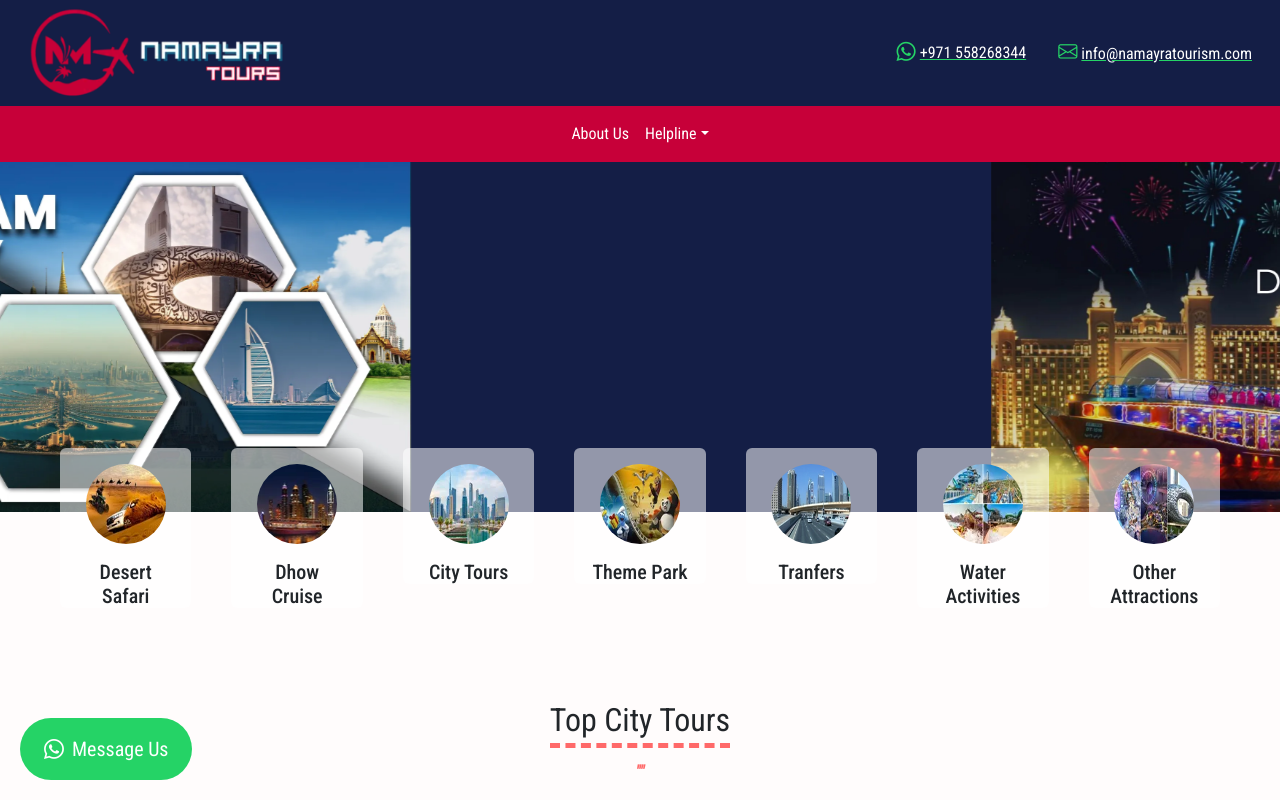
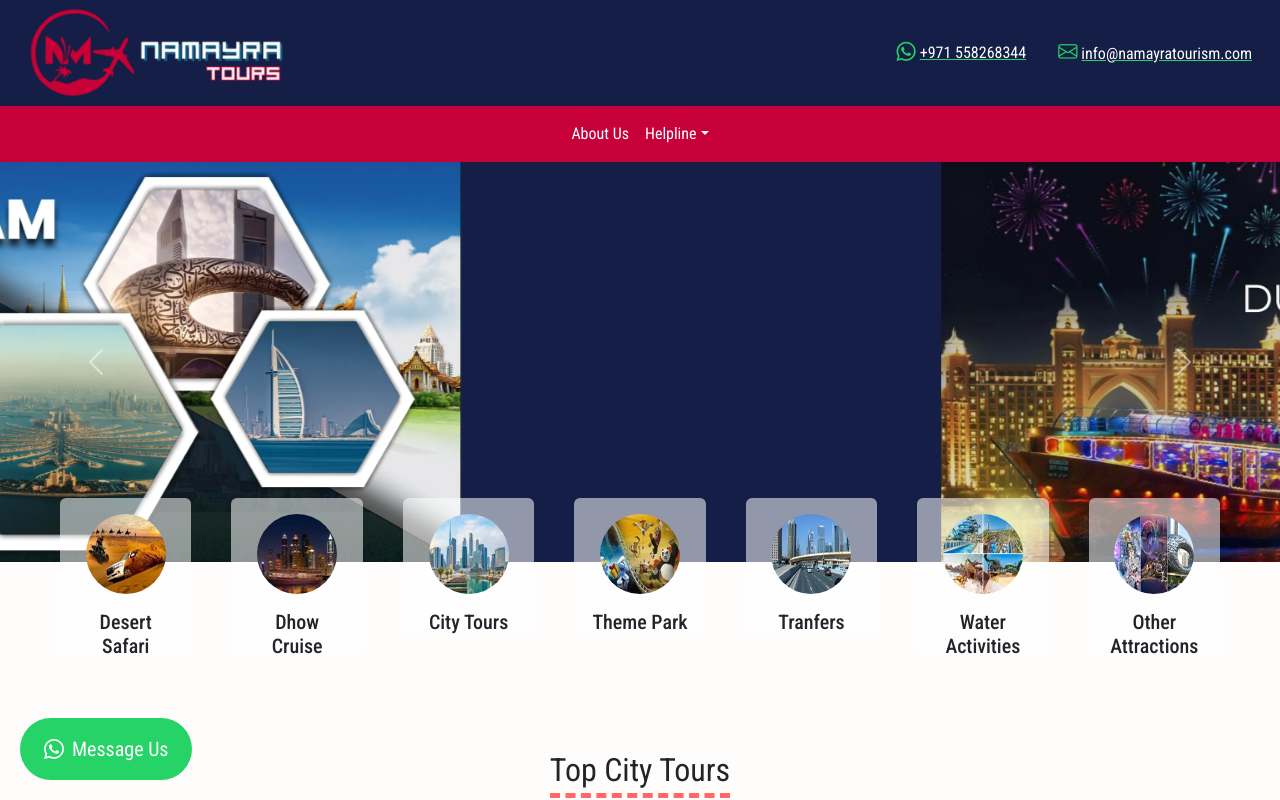
Before and after one commit to bharat1999/namayra_tours, a React (Vite) app: page / in a window 1280 px wide. Shown: the top 800 px of the page. Built offline with nearby package versions, Linux system fonts and the light colour scheme.

Commit message:
carousel height change

```diff
--- a/src/components/CustomCarousel.jsx
+++ b/src/components/CustomCarousel.jsx
@@ -8,12 +8,7 @@ import img4 from "../assets/home/4.webp";
 export default function CustomCarousel() {
   return (
     <Container fluid className="px-0">
-      <Carousel
-        indicators={false}
-        controls={false}
-        slide={true}
-        interval="3000"
-      >
+      <Carousel indicators={false} slide={true} interval="3000">
         <Carousel.Item>
           <img className="carousel-image" src={img1} />
         </Carousel.Item>
--- a/src/data/activity.jsx
+++ b/src/data/activity.jsx
@@ -699,15 +699,30 @@ const activityData = {
       {
         title: "Tour Inclusions",
         bulletPoints: [
-          { content: "A short briefing on the basics of scuba diving" },
-          { content: "An introduction to the equipment" },
-          { content: "Safety training session by a professional instructor" },
-          { content: "Explore Deep Dive Dubai up to 12m" },
-          { content: "Discover Scuba Dive" },
-          { content: "Premium Discover Scuba Dive" },
-          { content: "Edited video" },
-          { content: "Honorary wall certificate" },
-          { content: "100aed Dive Shop credit." },
+          {
+            title: "Specialized Training:",
+            content:
+              "If it's a deep dive certification, training materials and instruction will be included.",
+          },
+          {
+            title: "Advanced Equipment:",
+            content: "Access to specialized gear suitable for greater depths.",
+          },
+          {
+            title: "Experienced Guides:",
+            content:
+              "In-depth briefings and guidance from experienced instructors familiar with deep diving.",
+          },
+          {
+            title: "Extended Bottom Time:",
+            content:
+              "Adequate time for exploring greater depths, factoring in safety considerations.",
+          },
+          {
+            title: "Surface Intervals:",
+            content:
+              "Proper breaks between deep dives to prevent decompression sickness.",
+          },
         ],
       },
     ],
--- a/src/index.scss
+++ b/src/index.scss
@@ -13,7 +13,7 @@ body {
 // CSS used by multiple components
 
 .carousel-image {
-  height: 350px !important;
+  height: 400px !important;
   object-fit: contain;
   width: 100%;
   background-color: #141e46;
```
